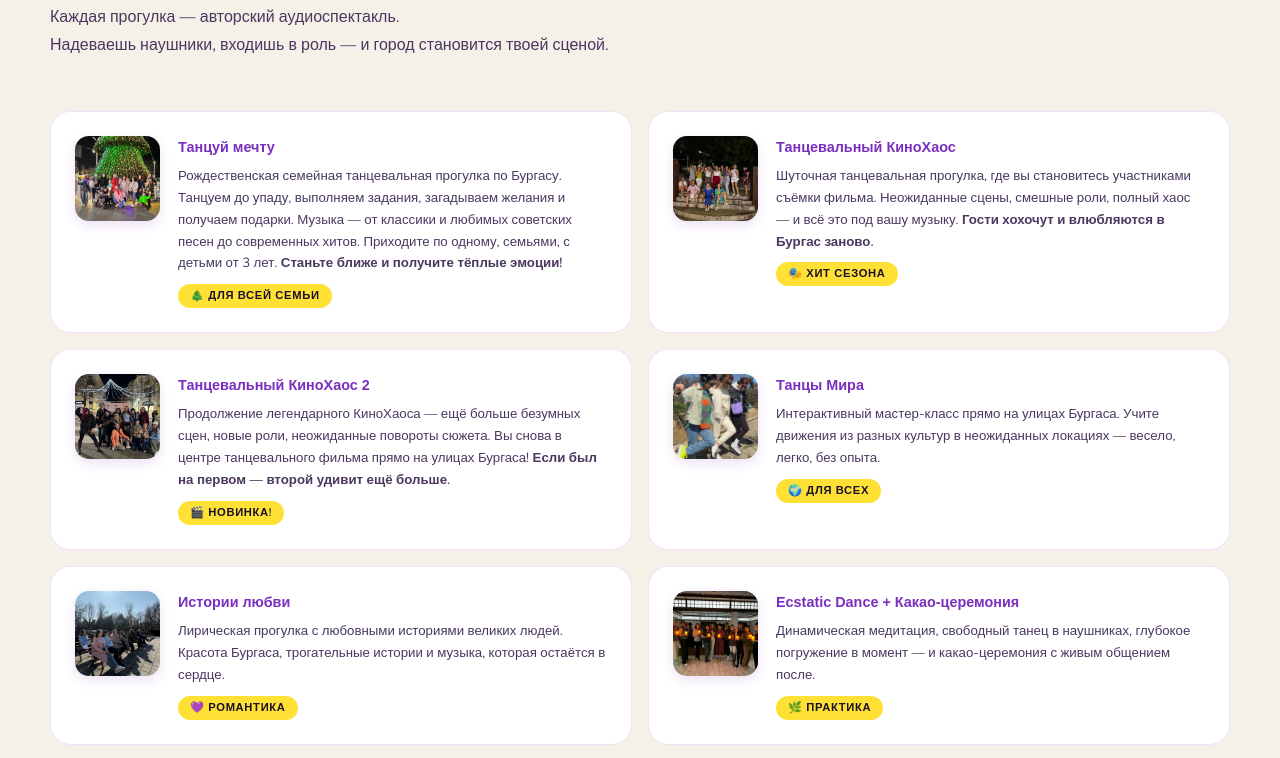
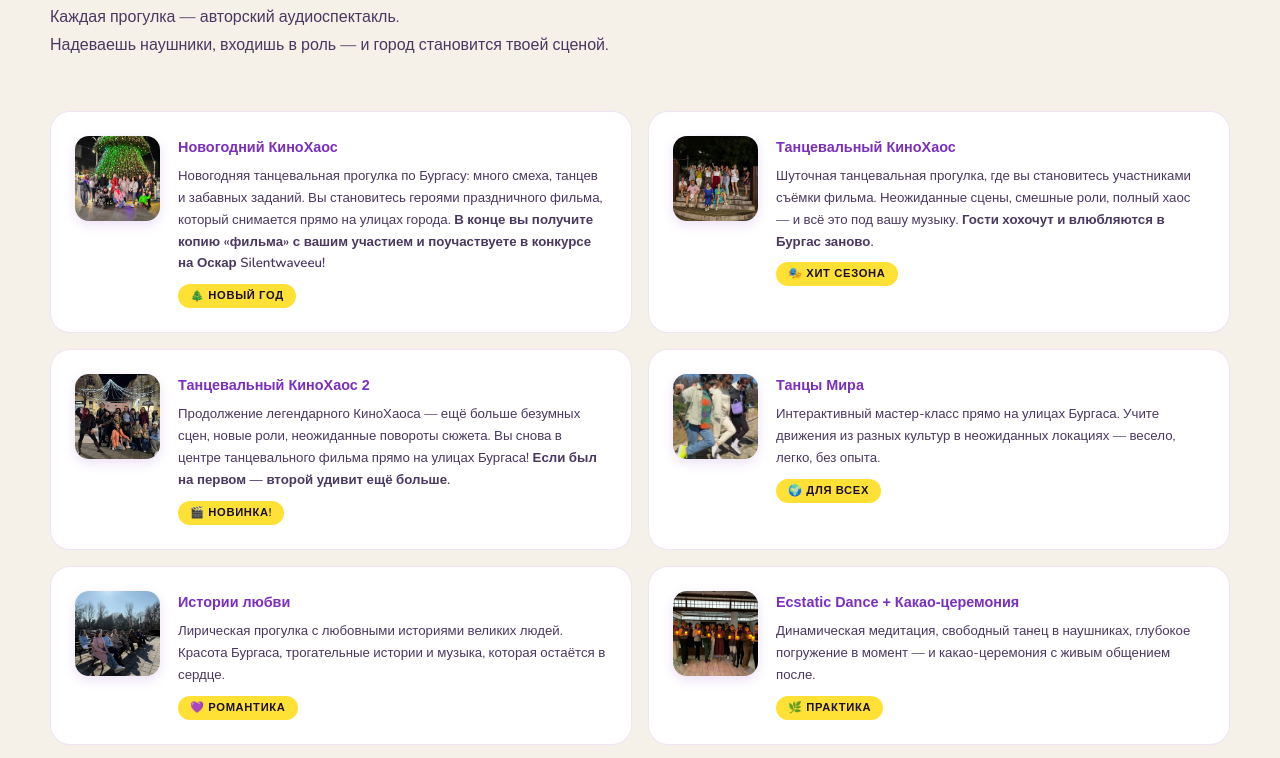
Before and after one commit to delenav1974-hue/silent-wave, a plain HTML site: page index.html in a window 1280 px wide. Shown: the part 3914-4672 px from the top of the page. Drawn offline with nearby package versions, Linux system fonts and the light colour scheme; a web font is replaced by a local one.

Commit message:
Rename card to Новогодний КиноХаос

```diff
--- a/index.html
+++ b/index.html
@@ -627,11 +627,11 @@
     <p class="intro">Каждая прогулка&nbsp;— авторский аудиоспектакль.<br>Надеваешь наушники, входишь в роль&nbsp;— и город становится твоей сценой.</p>
     <div class="pg">
       <div class="pc fi">
-        <div class="pic-img"><img src="img/photo_5458389510770520807_y.jpg" alt="Рождественская семейная танцевальная прогулка «Танцуй мечту» в Бургасе" loading="lazy"></div>
+        <div class="pic-img"><img src="img/photo_5458389510770520807_y.jpg" alt="Новогодний КиноХаос — новогодняя танцевальная прогулка в Бургасе" loading="lazy"></div>
         <div class="pbody">
-          <h3>Танцуй мечту</h3>
-          <p>Рождественская семейная танцевальная прогулка по Бургасу. Танцуем до упаду, выполняем задания, загадываем желания и получаем подарки. Музыка — от классики и любимых советских песен до современных хитов. Приходите по одному, семьями, с детьми от 3 лет. <strong>Станьте ближе и получите тёплые эмоции!</strong></p>
-          <span class="pbadge">🎄 Для всей семьи</span>
+          <h3>Новогодний КиноХаос</h3>
+          <p>Новогодняя танцевальная прогулка по Бургасу: много смеха, танцев и забавных заданий. Вы становитесь героями праздничного фильма, который снимается прямо на улицах города. <strong>В конце вы получите копию «фильма» с вашим участием и поучаствуете в конкурсе на Оскар Silentwaveeu!</strong></p>
+          <span class="pbadge">🎄 Новый год</span>
         </div>
       </div>
       <div class="pc fi">
@@ -819,7 +819,7 @@
               <option>Танцевальный КиноХаос 2</option>
               <option>Танцы Мира</option>
               <option>Истории любви</option>
-              <option>Танцуй мечту — семейная прогулка</option>
+              <option>Новогодний КиноХаос</option>
               <option>Корпоратив</option>
               <option>Свадьба / День рождения</option>
               <option>Другое</option>
@@ -844,7 +844,7 @@
   <div class="fg2">
     <div class="fbrand"><div class="flogo"><img src="img/logo.jpg" alt="Logo" class="flogo-img">SILENT WAVE</div><p>Иммерсивные мероприятия нового формата в Бургасе и по всей Болгарии. Silent Disco, Ecstatic Dance, танцевальные аудио-прогулки.</p></div>
     <div class="fcol"><h4>Разделы</h4><ul><li><a href="#about">О проекте</a></li><li><a href="#services">Форматы</a></li><li><a href="#programs">Программы</a></li><li><a href="#schedule">Расписание</a></li><li><a href="#reviews">Отзывы</a></li><li><a href="#faq">FAQ</a></li></ul></div>
-    <div class="fcol"><h4>Форматы</h4><ul><li><a href="#services">Silent Disco</a></li><li><a href="#services">Ecstatic Dance</a></li><li><a href="#services">Динамическая медитация</a></li><li><a href="#programs">КиноХаос</a></li><li><a href="#programs">КиноХаос 2</a></li><li><a href="#programs">Танцы Мира</a></li><li><a href="#programs">Истории любви</a></li><li><a href="#programs">Танцуй мечту</a></li></ul></div>
+    <div class="fcol"><h4>Форматы</h4><ul><li><a href="#services">Silent Disco</a></li><li><a href="#services">Ecstatic Dance</a></li><li><a href="#services">Динамическая медитация</a></li><li><a href="#programs">КиноХаос</a></li><li><a href="#programs">КиноХаос 2</a></li><li><a href="#programs">Танцы Мира</a></li><li><a href="#programs">Истории любви</a></li><li><a href="#programs">Новогодний КиноХаос</a></li></ul></div>
     <div class="fcol"><h4>Связаться</h4><ul><li><a href="https://wa.me/359879367040" target="_blank" rel="noopener">WhatsApp</a></li><li><a href="https://t.me/silentwaveeu" target="_blank" rel="noopener">Telegram</a></li><li><a href="https://www.instagram.com/silentwaveeu/" target="_blank" rel="noopener">Instagram</a></li><li><a href="https://facebook.com/silentwaveeu" target="_blank" rel="noopener">Facebook</a></li><li><a href="mailto:delenav1974@gmail.com">delenav1974@gmail.com</a></li></ul></div>
   </div>
   <div class="fkw"><p>Silent Wave Бургас — <a href="#services">Silent Disco Бургас</a> · <a href="#services">Ecstatic Dance Болгария</a> · <a href="#programs">Иммерсивные прогулки Бургас</a> · <a href="#services">Динамическая медитация</a> · Какао церемония Бургас · Куда пойти в Бургасе · Что делать в Болгарии · Досуг Черноморское побережье · Тимбилдинг Болгария · Корпоратив Бургас</p></div>
```
